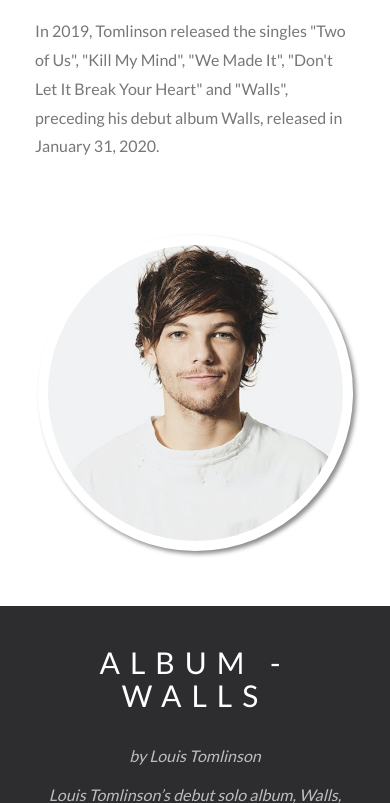
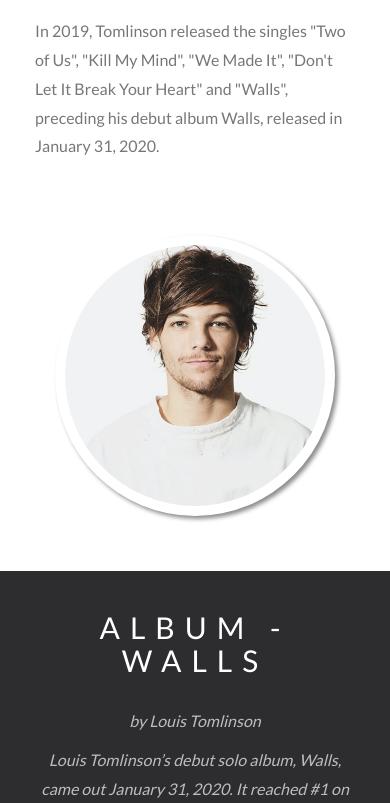
Before and after one commit to cathycat0131/LouisTomlinson, a PHP site: page / in a window 390 px wide. Shown: the part 619-1422 px from the top of the page. Run offline with PHP 8.4, Linux system fonts and the light colour scheme.

Commit message:
change the width of person

```diff
--- a/site/style.css
+++ b/site/style.css
@@ -130,8 +130,8 @@ h5{
 .person {
     border: 10px solid transparent;
     margin-bottom: 25px;
-    width: 90%;
-    height: 90%;
+    width: 80%;
+    height: 80%;
     opacity: 0.9;
 }
 
```
